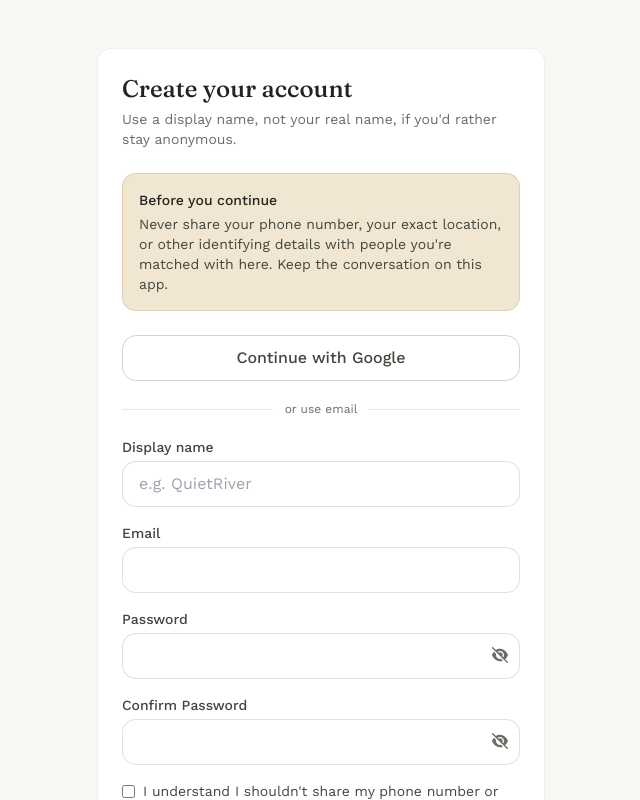
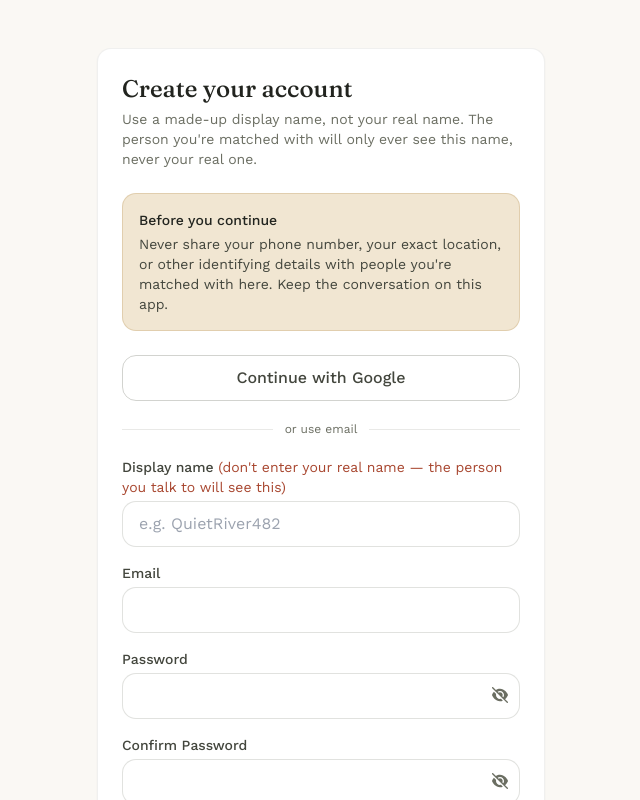
Before and after one commit to EMMA-NUEL-M/mental-health-, a Next.js app: page /signup in a window 1280 px wide. Shown: the top 800 px of the page, without its empty margins (319-959 px from the left). Built offline with nearby package versions, Linux system fonts and the light colour scheme; no server answers.

Commit message:
added the feature for them to mask there name and also for them not enter there real name

```diff
--- a/src/app/signup/page.tsx
+++ b/src/app/signup/page.tsx
@@ -81,8 +81,8 @@ export default function SignupPage() {
         </h1>
 
         <p className="text-ink-500 text-sm mb-6">
-          Use a display name, not your real name, if you'd rather stay
-          anonymous.
+          Use a made-up display name, not your real name. The person you're
+          matched with will only ever see this name, never your real one.
         </p>
 
         <div className="bg-gold-100 border border-gold-500/30 rounded-card p-4 mb-6 text-sm text-ink-700">
@@ -109,7 +109,10 @@ export default function SignupPage() {
         <form onSubmit={handleSubmit} className="space-y-4">
           <div>
             <label className="block text-sm font-medium text-ink-700 mb-1">
-              Display name
+              Display name{" "}
+              <span className="font-normal text-clay-600">
+                (don't enter your real name — the person you talk to will see this)
+              </span>
             </label>
 
             <input
@@ -117,7 +120,7 @@ export default function SignupPage() {
               value={displayName}
               onChange={(e) => setDisplayName(e.target.value)}
               className="input-field"
-              placeholder="e.g. QuietRiver"
+              placeholder="e.g. QuietRiver482"
             />
           </div>
 
```
